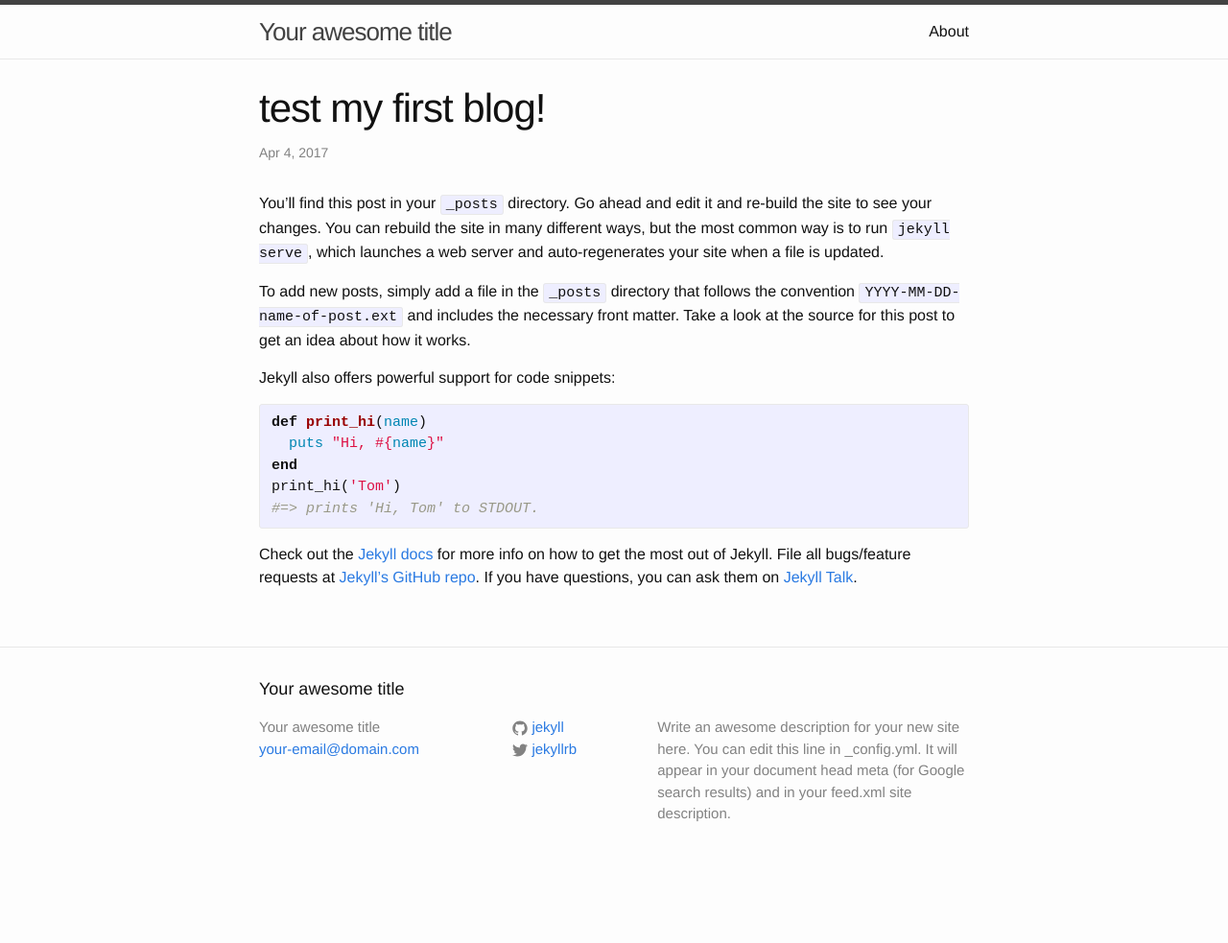
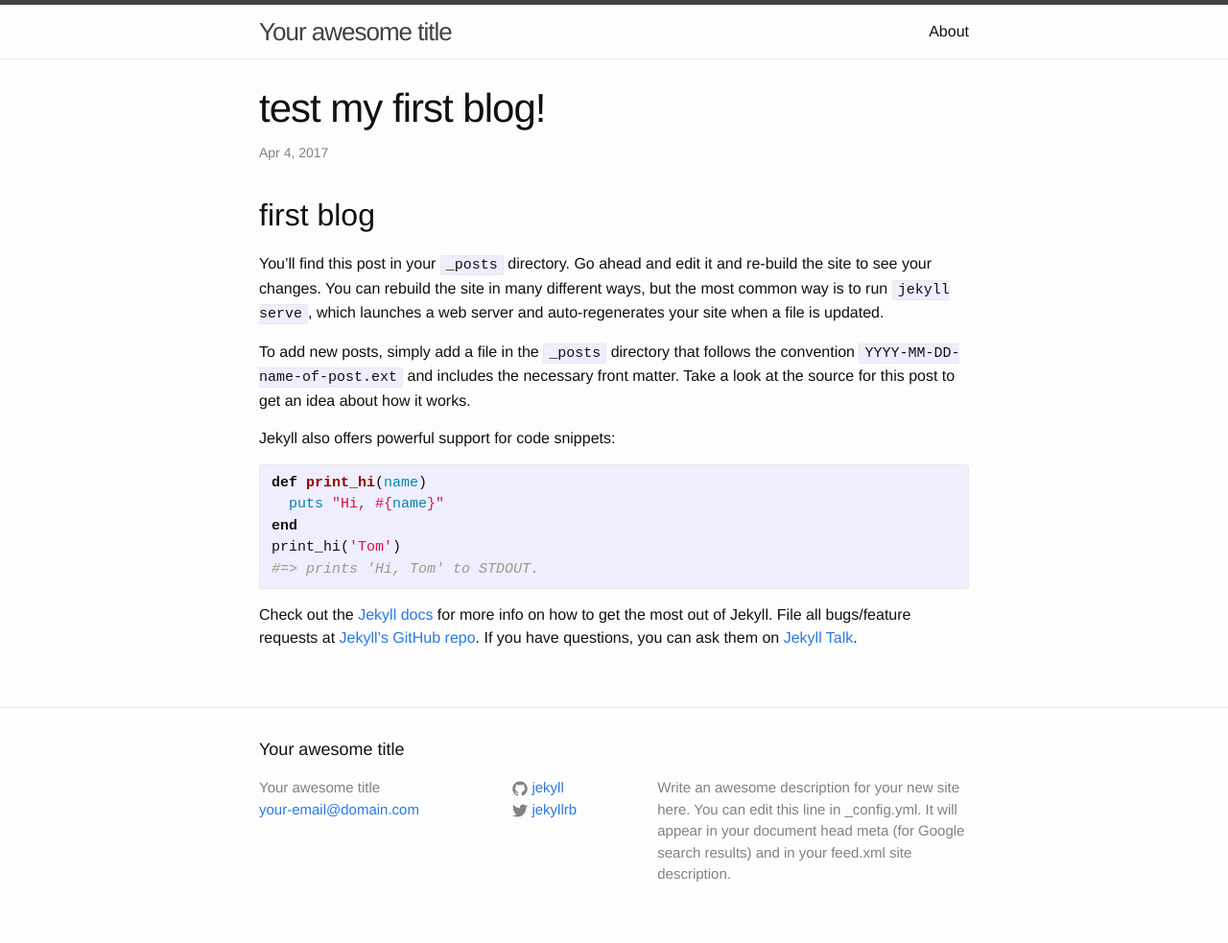
Before and after one commit to sunxs1101/sunxs1101.github.io, a Jekyll site: the page built from _posts/2017-03-24-first-blog.markdown, in a window 1280 px wide. Shown: the whole page at 96% size. Built offline with Jekyll 4.4.1, drawn with Linux system fonts in a browser that asks for light colours; before the commit the page ends 920 px from its top, so only the background shows below that.

Commit message:
first blog

```diff
--- a/_posts/2017-03-24-first-blog.markdown
+++ b/_posts/2017-03-24-first-blog.markdown
@@ -4,6 +4,8 @@ title:  "test my first blog!"
 date:   2017-04-4 17:46:24 +0800
 categories: jekyll update
 ---
+## first blog
+
 You’ll find this post in your `_posts` directory. Go ahead and edit it and re-build the site to see your changes. You can rebuild the site in many different ways, but the most common way is to run `jekyll serve`, which launches a web server and auto-regenerates your site when a file is updated.
 
 To add new posts, simply add a file in the `_posts` directory that follows the convention `YYYY-MM-DD-name-of-post.ext` and includes the necessary front matter. Take a look at the source for this post to get an idea about how it works.
```
